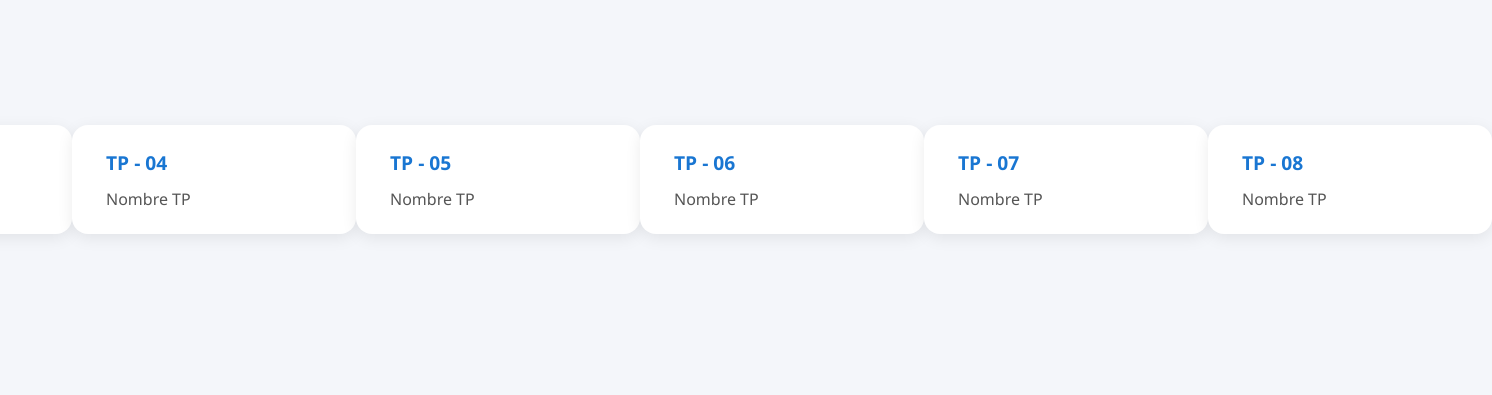
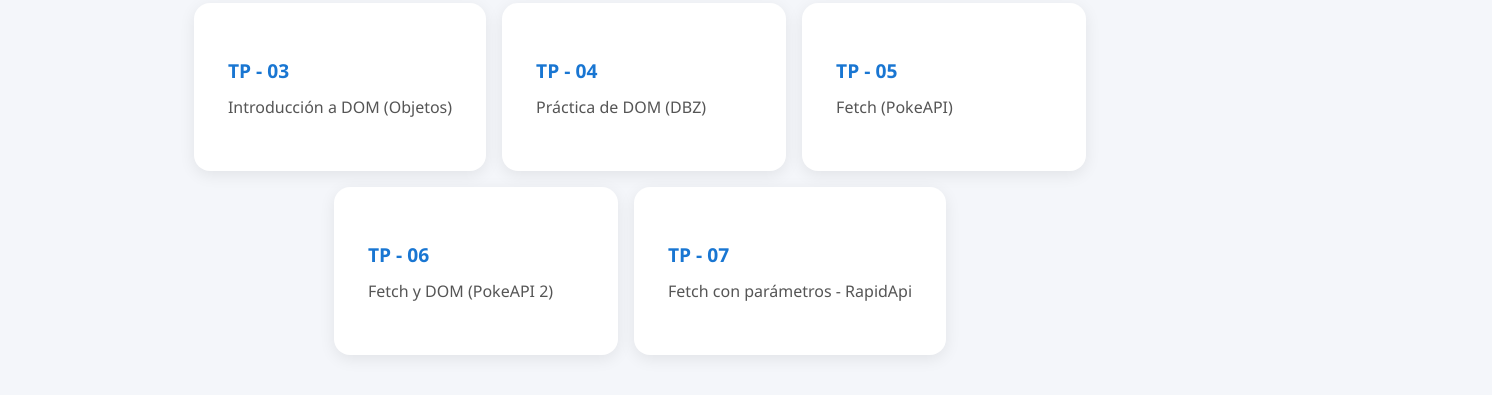
Before and after one commit to ezecernadas/trabajosFede, a plain HTML site: page index.html in a window 1280 px wide. Shown: the part 229-624 px from the top of the page, 1492 px wide, since content can reach past the window. Drawn offline with Linux system fonts and the light colour scheme.

Commit message:
Refactor index.html to improve layout and add descriptions for TP03 to TP07

```diff
--- a/index.html
+++ b/index.html
@@ -13,10 +13,20 @@
             align-items: center;
             height: 100vh;
         }
+        .tpContainer {
+            display: flex;
+            justify-content: center;
+            align-items: center;
+            gap: 16px;
+            flex-wrap: wrap;
+            width: 100%;
+            max-width: 900px;
+        }
         .tpCard {
             display: flex;
             flex-direction: column;
             align-items: flex-start;
+            justify-content: center;
             gap: 8px;
             background: #fff;
             border-radius: 16px;
@@ -26,6 +36,7 @@
             color: #222;
             transition: box-shadow 0.2s, transform 0.2s;
             min-width: 220px;
+            min-height: 120px;
         }
         .tpCard:hover {
             box-shadow: 0 8px 24px rgba(0,0,0,0.16);
@@ -44,29 +55,31 @@
     </style>
 </head>
 <body>
+    <div class="tpContainer">
         <a href="./TP03/index.html" class="tpCard">
             <legend>TP - 03</legend>
-        <legend>Nombre TP</legend>
+            <legend>Introducción a DOM (Objetos)</legend>
         </a>
         <a href="./TP04/index.html" class="tpCard">
             <legend>TP - 04</legend>
-        <legend>Nombre TP</legend>
+            <legend>Práctica de DOM (DBZ)</legend>
         </a>
         <a href="./TP05/index.html" class="tpCard">
             <legend>TP - 05</legend>
-        <legend>Nombre TP</legend>
+            <legend>Fetch (PokeAPI)</legend>
         </a>
         <a href="./TP06/index.html" class="tpCard">
             <legend>TP - 06</legend>
-        <legend>Nombre TP</legend>
+            <legend>Fetch y DOM (PokeAPI 2)</legend>
         </a>
         <a href="./TP07/index.html" class="tpCard">
             <legend>TP - 07</legend>
-        <legend>Nombre TP</legend>
+            <legend>Fetch con parámetros - RapidApi</legend>
         </a>
-    <a href="./TP08/index.js" class="tpCard">
+        <!-- <a href="./TP08/index.js" class="tpCard">
             <legend>TP - 08</legend>
             <legend>Nombre TP</legend>
-    </a>
+        </a> -->
+    </div>
 </body>
 </html>
```
Lines whose indentation alone changed are shown as unchanged.
